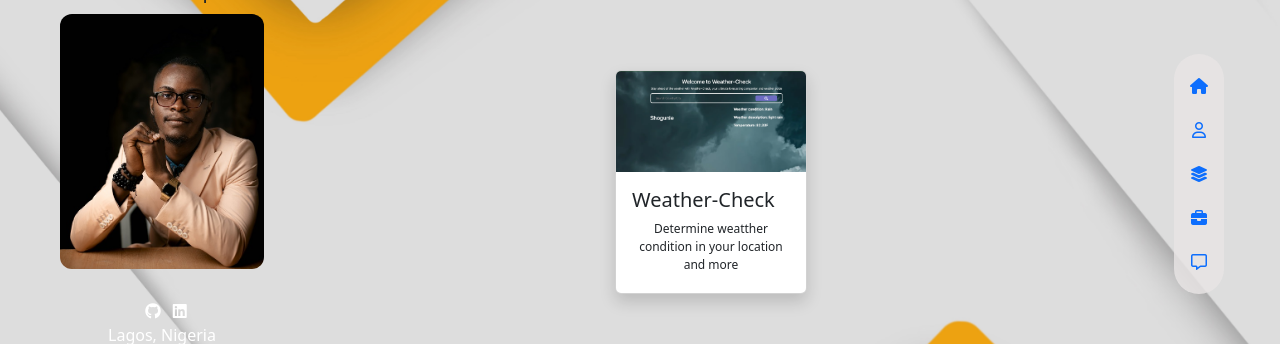
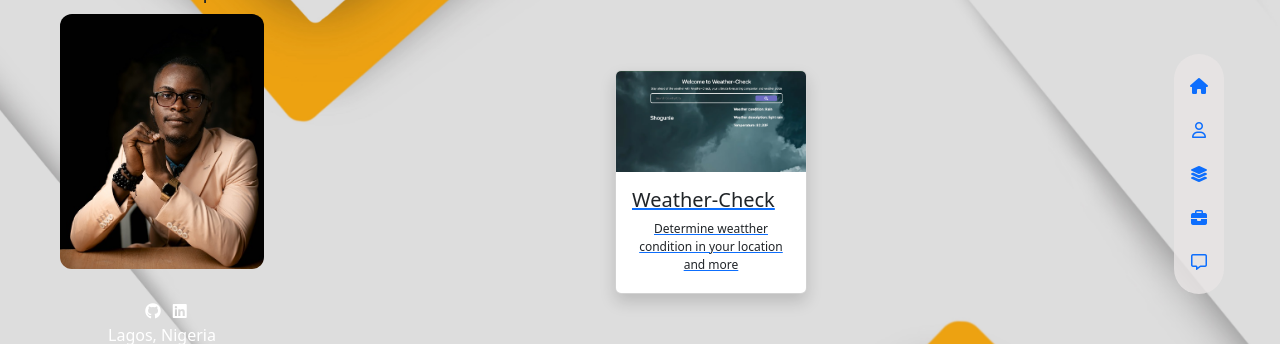
Before and after one commit to sirwills/personal-portfolio, a React (Create React App) app: page /portfolio in a window 1280 px wide. Shown: the part 218-562 px from the top of the page. Built offline with nearby package versions, Linux system fonts and the light colour scheme.

Commit message:
I made the entire project card to be clickable

```diff
--- a/src/pages/Portfolio.jsx
+++ b/src/pages/Portfolio.jsx
@@ -3,32 +3,17 @@ import { Link } from "react-router-dom";
 
 const Portfolio = () => {
   return <div className="portfolio d-flex justify-content-around">
+    <Link to ='https://weather-deck.vercel.app/' target="_blank">
     <div class="card card-styling shadow" >
-      <Link to ='https://weather-deck.vercel.app/' target="_blank"><img src="./weather-app.png" class="card-img-top card-image" alt="..."/></Link>
+      <img src="./weather-app.png" class="card-img-top card-image" alt="..."/>
       <div class="card-body">
       <h5 class="card-title">Weather-Check</h5>
       <p class="card-text app-description ">Determine weatther condition in your location and more</p>
 
     </div>
+
 </div>
-
-{/* <div class="card card-styling shadow" >
-      <Link to ='https://weather-deck.vercel.app/' target="_blank"><img src="./weather-app.png" class="card-img-top card-image" alt="..."/></Link>
-      <div class="card-body">
-      <h5 class="card-title">Weather-Check</h5>
-      <p class="card-text fs-6">Some quick example text to build on the card title and make up the bulk of the card's content.</p>
-
-    </div>
-</div> */}
-
-{/* <div class="card card-styling shadow" >
-      <Link to ='https://weather-deck.vercel.app/' target="_blank"><img src="./weather-app.png" class="card-img-top card-image" alt="..."/></Link>
-      <div class="card-body">
-      <h5 class="card-title">Weather-Check</h5>
-      <p class="card-text fs-6">Some quick example text to build on the card title and make up the bulk of the card's content.</p>
-
-    </div>
-</div> */}
+</Link>
 
 
   </div>;
```
